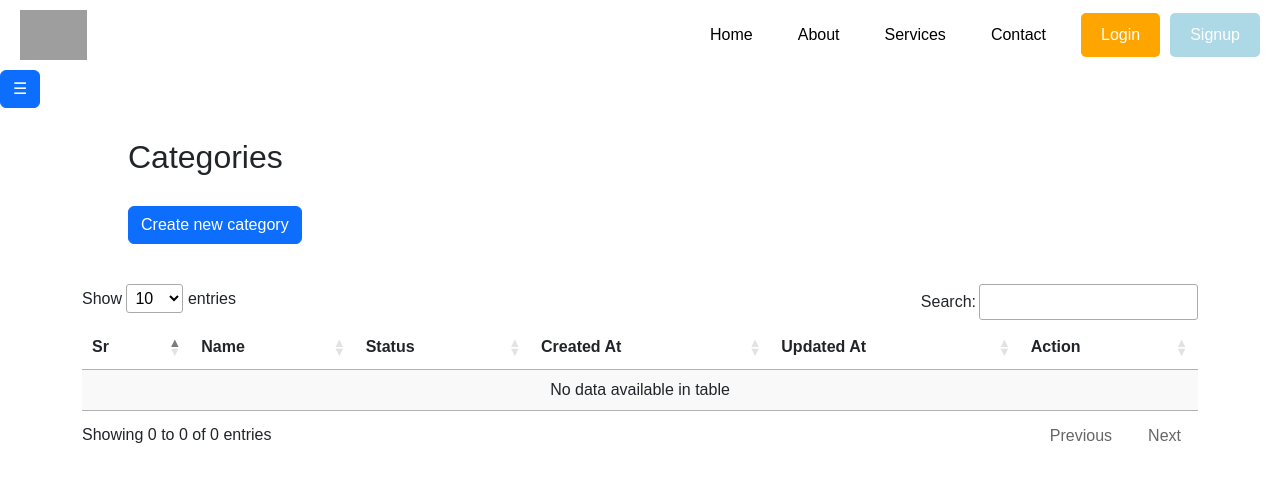
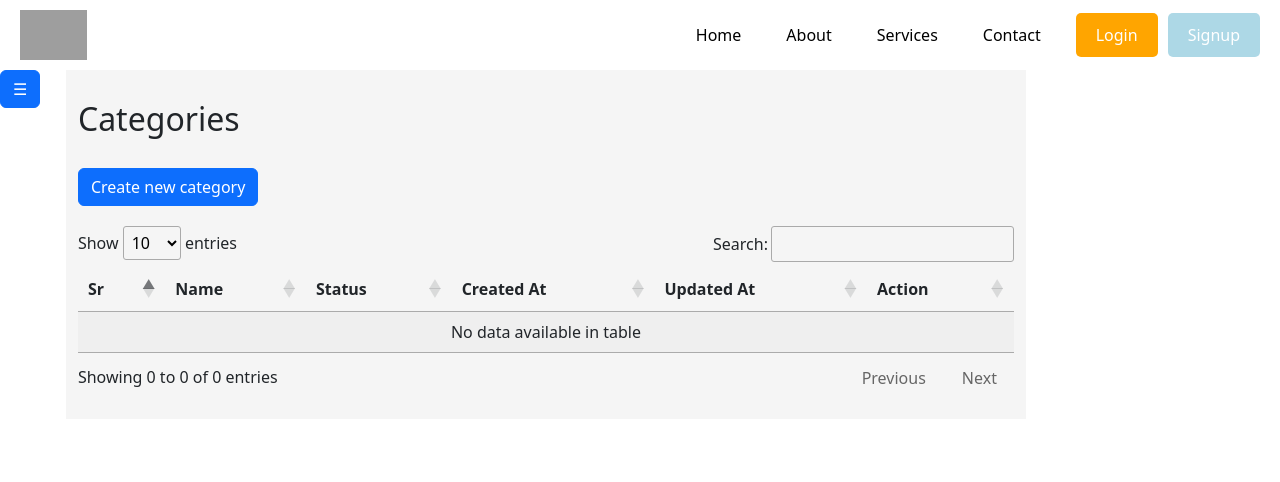
Before and after one commit to onesity/jwt-authentication, a PHP site: page /travel_booking_system/category.php in a window 1280 px wide. Shown: the top 482 px of the page. Run offline with PHP 8.4, Linux system fonts and the light colour scheme; data that the repository does not hold is empty; some libraries are stand-ins or nearby versions; grey boxes are pictures that could not be loaded.

Commit message:
add create the category form ui

```diff
--- a/category.php
+++ b/category.php
@@ -1,7 +1,7 @@
 <?php
 include('header.php');
 require_once('lib.php');
-sidenavbar();
+
 
 ?>
 <!DOCTYPE html>
@@ -74,7 +74,7 @@ sidenavbar();
 
         #catgory_heading,
         #create_category_btn {
-            margin-left: 10%;
+            /* margin-left: 2%; */
         }
 
         #catgory_heading {
@@ -82,40 +82,35 @@ sidenavbar();
             margin-bottom: 30px;
         }
 
+        .main-div {
+            display: flex;
+        }
+
+        .left-div {
+            width: auto;
+        }
+
+        .right-div {
+            width: 75%;
+            background-color: whitesmoke;
+            margin-left: 2%;
+
+        }
     </style>
 </head>
 
 <body>
+    <div class="main-div">
+        <div class="left-div">
+            <?php
+            sidenavbar();
+            ?>
+        </div>
+
+        <div class="right-div">
+            <div class="container">
                 <h2 id="catgory_heading">Categories </h2>
-
-
                 <button type="button" class="btn btn-primary" id='create_category_btn' data-bs-toggle="modal" data-bs-target="#exampleModal" data-bs-whatever="@mdo">Create new category</button>
-
-    <div class="modal fade" id="exampleModal" tabindex="-1" aria-labelledby="exampleModalLabel" aria-hidden="true">
-        <div class="modal-dialog">
-            <div class="modal-content">
-                <div class="modal-header">
-                    <h2 class="modal-title" id="exampleModalLabel">Create new category</h2>
-                    <button type="button" class="btn-close" data-bs-dismiss="modal" aria-label="Close"></button>
-                </div>
-                <div class="modal-body">
-
-                    <form id="categoryForm">
-                        <div class="form-group">
-                            <label for="categoryName">Category Name:</label>
-                            <input type="text" id="categoryName" name="categoryName" maxlength="100" required>
-                            <span class="error" id="errorMessage"></span>
-                        </div>
-                        <div class="submit-btn">
-                            <button type="button" id="submit_btn">Submit</button>
-                        </div>
-                    </form>
-
-                </div>
-            </div>
-        </div>
-    </div>
-    <div class="container">
                 <table id="example" class="display" style="width:100%">
                     <thead>
                         <tr>
@@ -150,6 +145,7 @@ sidenavbar();
                     <td>$status</td>
                     <td>$timecreated</td>
                     <td>$timemodified</td>
+                    <td>Edit</td>
                     </tr>";
                             $total_record--;
                             $sr++;
@@ -159,6 +155,33 @@ sidenavbar();
                     </tbody>
 
                 </table>
+            </div>
+        </div>
+
+    </div>
+    <div class="modal fade" id="exampleModal" tabindex="-1" aria-labelledby="exampleModalLabel" aria-hidden="true">
+        <div class="modal-dialog">
+            <div class="modal-content">
+                <div class="modal-header">
+                    <h2 class="modal-title" id="exampleModalLabel">Create new category</h2>
+                    <button type="button" class="btn-close" data-bs-dismiss="modal" aria-label="Close"></button>
+                </div>
+                <div class="modal-body">
+
+                    <form id="categoryForm">
+                        <div class="form-group">
+                            <label for="categoryName">Category Name:</label>
+                            <input type="text" id="categoryName" name="categoryName" maxlength="100" required>
+                            <span class="error" id="errorMessage"></span>
+                        </div>
+                        <div class="submit-btn">
+                            <button type="button" id="submit_btn">Submit</button>
+                        </div>
+                    </form>
+
+                </div>
+            </div>
+        </div>
     </div>
 
     <script>
@@ -196,8 +219,8 @@ sidenavbar();
                 }).then((res) => {
                     if (res.success == true) {
                         form_div.innerHTML = "<h2 id='success_msg'>" + res.msg + "</h2>";
-                       const success_msg=document.getElementById('success_msg');
-                       success_msg.style.margin='30px';
+                        const success_msg = document.getElementById('success_msg');
+                        success_msg.style.margin = '30px';
                         setTimeout(() => {
                             window.location.href = "http://localhost/travel_booking_system/travel_booking_system/category.php";
                         }, 3000)
```
Lines whose indentation alone changed are shown as unchanged.
